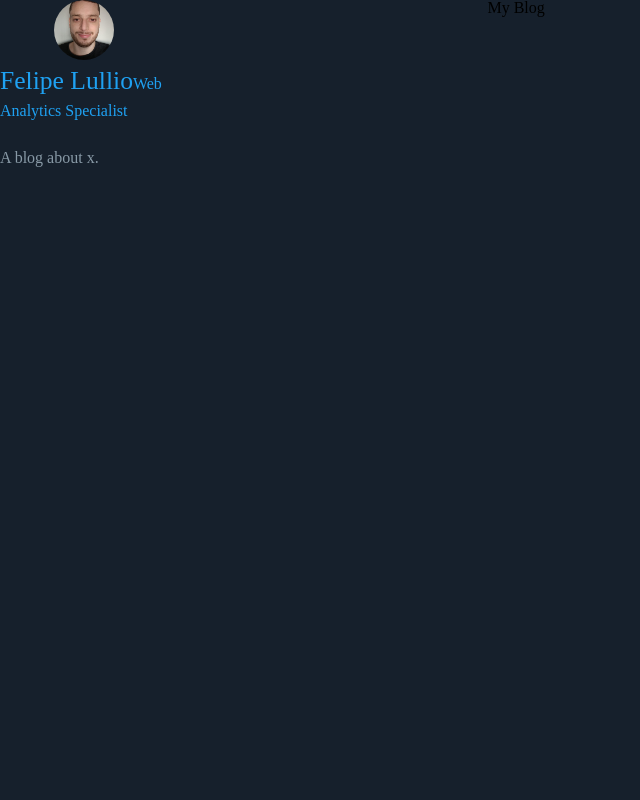
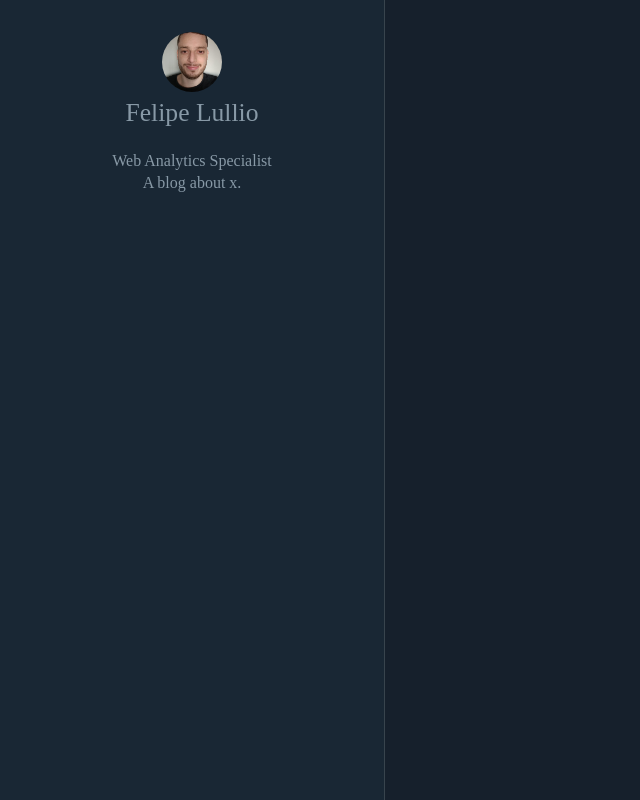
Before and after one commit to lullio/web-blog-gatsby, a Gatsby site: page / in a window 1280 px wide. Shown: the whole page, without its empty margins (0-640 px from the left). Built offline with nearby package versions, Linux system fonts and the light colour scheme; Gatsby itself is replaced by a stand-in of ours.

Commit message:
add Sidebar Components and styles

```diff
--- a/src/components/Layout/index.js
+++ b/src/components/Layout/index.js
@@ -1,6 +1,6 @@
 import * as React from "react"
 import { useStaticQuery, graphql } from "gatsby"
-import Profile from "../Profile"
+import Sidebar from "../Sidebar"
 
 import * as S from "./styled"
 import GlobalStyles from "../../styles/global"
@@ -9,9 +9,7 @@
   return (
     <S.LayoutWrapper>
       <GlobalStyles/>
-        <aside>
-          <Profile />
-        </aside>
+      <Sidebar />
         <S.LayoutMain>{children}</S.LayoutMain>
     </S.LayoutWrapper>
   )
--- a/src/components/Profile/index.js
+++ b/src/components/Profile/index.js
@@ -27,8 +27,8 @@
             <Avatar />
             <S.ProfileAuthor>
                {title}
-               <S.ProfilePosition>{position}</S.ProfilePosition>
             </S.ProfileAuthor>
+            <S.ProfilePosition>{position}</S.ProfilePosition>
          </S.ProfileLink>
          <S.ProfileDescription>{description}</S.ProfileDescription>
       </S.ProfileWrapper>
--- /dev/null
+++ b/src/components/Sidebar/index.js
@@ -0,0 +1,12 @@
+import React from 'react'
+import Profile from '../Profile'
+
+import * as S from './styled'
+
+const Sidebar = () => (
+ <S.SidebarWrapper>
+   <Profile />
+ </S.SidebarWrapper>
+)
+
+export default Sidebar
--- /dev/null
+++ b/src/components/Sidebar/styled.js
@@ -0,0 +1,14 @@
+import styled from 'styled-components'
+
+export const SidebarWrapper = styled.aside`
+   align-items: center;
+   border-right: 1px solid #38444d;
+   background: #192734;
+   display: flex;
+   flex-direction: column;
+   height: 100vh;
+   position: fixed;
+   padding: 2rem;
+   text-align: center;
+   width: 20rem;
+`
```
